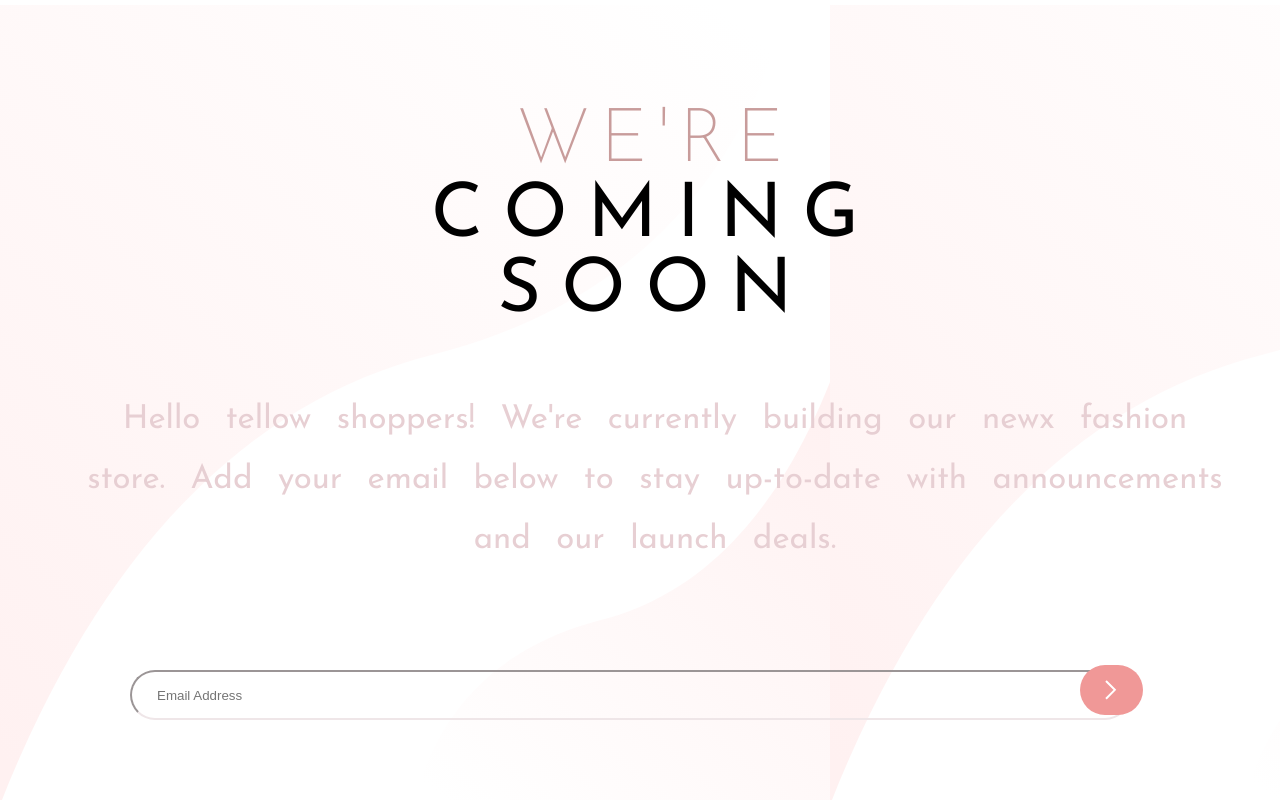
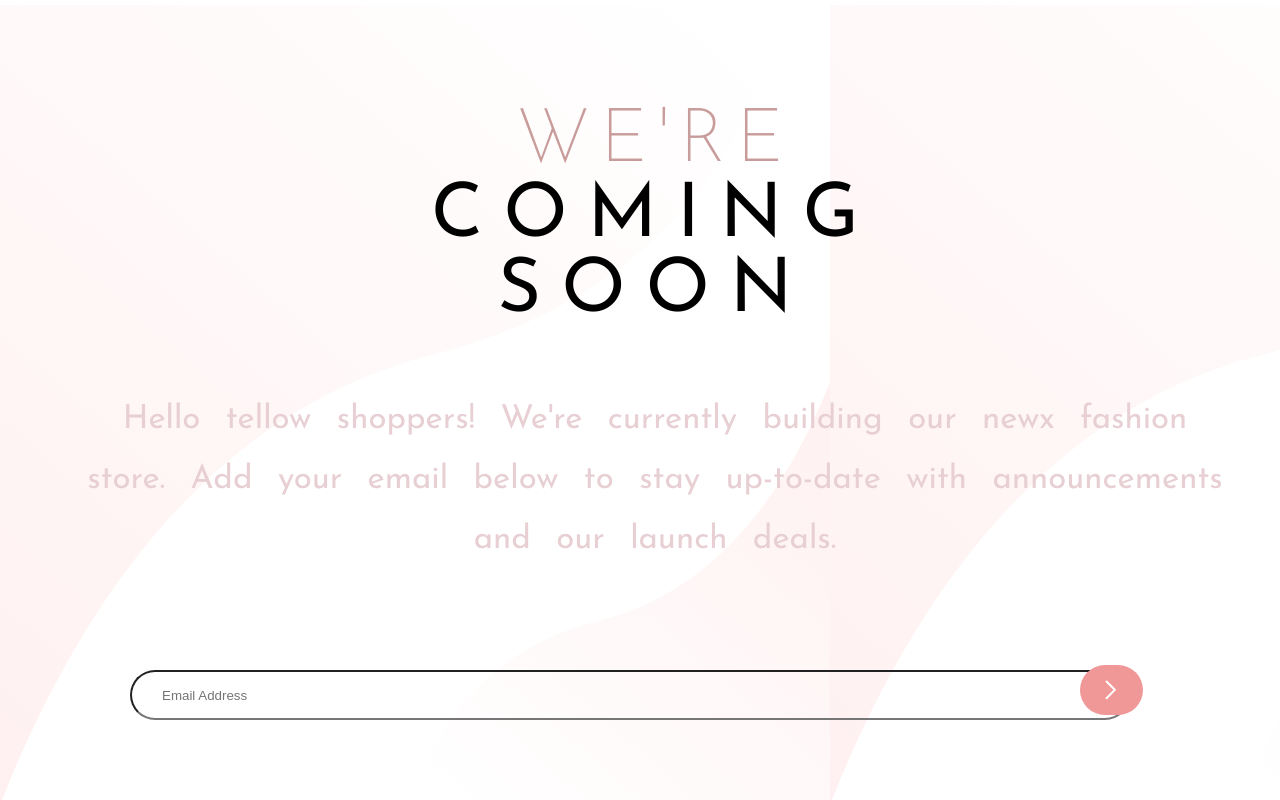
Before and after one commit to vaniyodha/assignment_6, a plain HTML site: page index.html in a window 1280 px wide. Shown: the part 959-1759 px from the top of the page. Drawn offline with Linux system fonts and the light colour scheme.

Commit message:
final commit

```diff
--- a/main.css
+++ b/main.css
@@ -82,9 +82,10 @@ input[type=email] {
     margin-left: 100px;
     width: 80%;
     height: 50px;
-    border-color: rgba(239, 230, 232, 255);
+    border-color:1px solid rgba(239, 230, 232, 255);
     border-radius: 25px;
-    padding-left: 25px;
+    padding-left: 30px;
+    padding-right: 30px;
     margin-bottom: 80px;
 }
 
```
